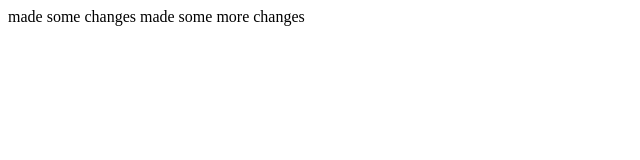
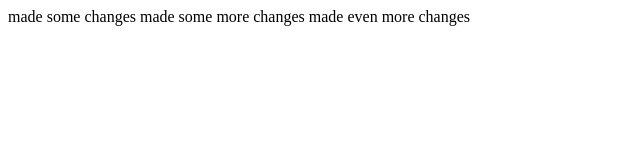
Before and after one commit to lsatkins/learningGit, a plain HTML site: page index.html in a window 1280 px wide. Shown: the whole page, without its empty margins (0-640 px from the left). Drawn offline with Linux system fonts and the light colour scheme.

Commit message:
made some final changes

```diff
--- a/index.html
+++ b/index.html
@@ -9,5 +9,6 @@
 <body>
     made some changes
     made some more changes
+    made even more changes
 </body>
 </html>
```
